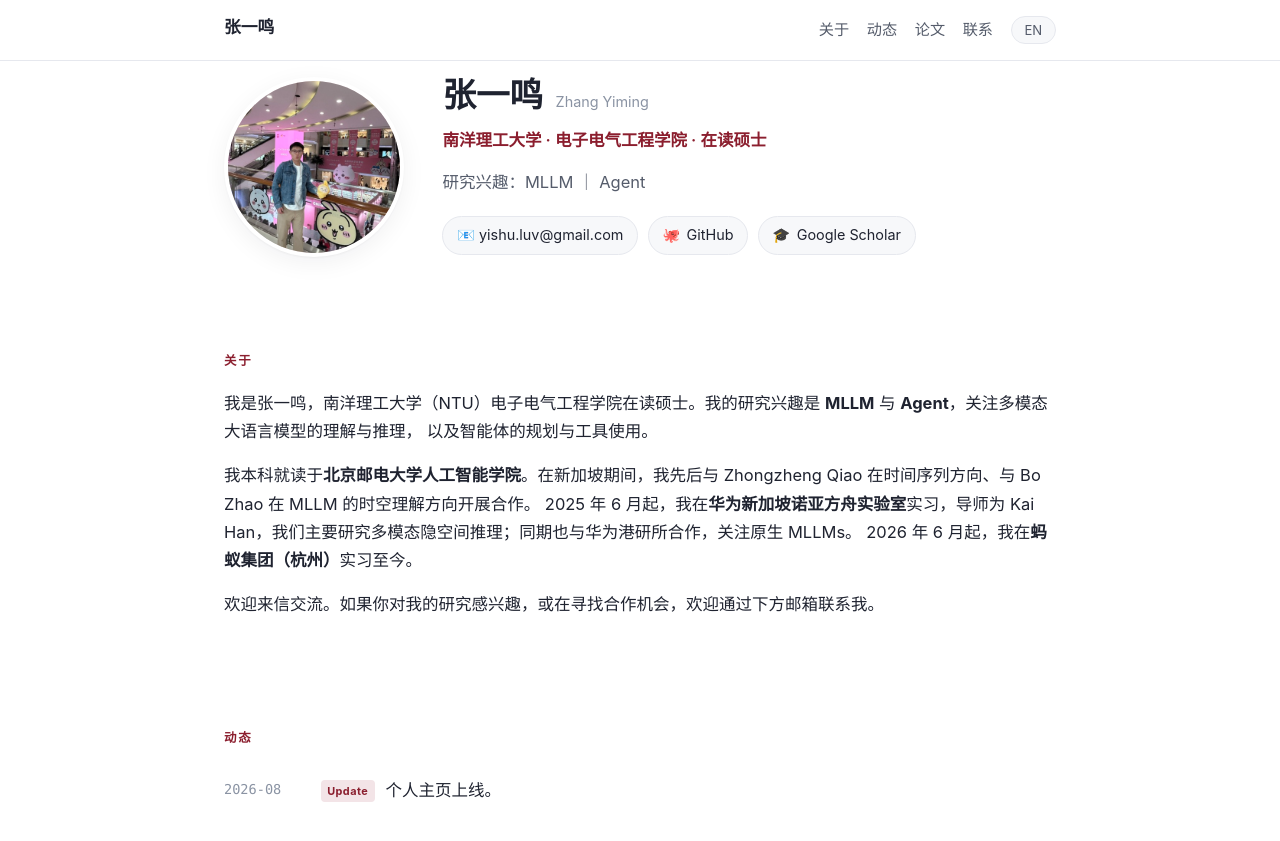
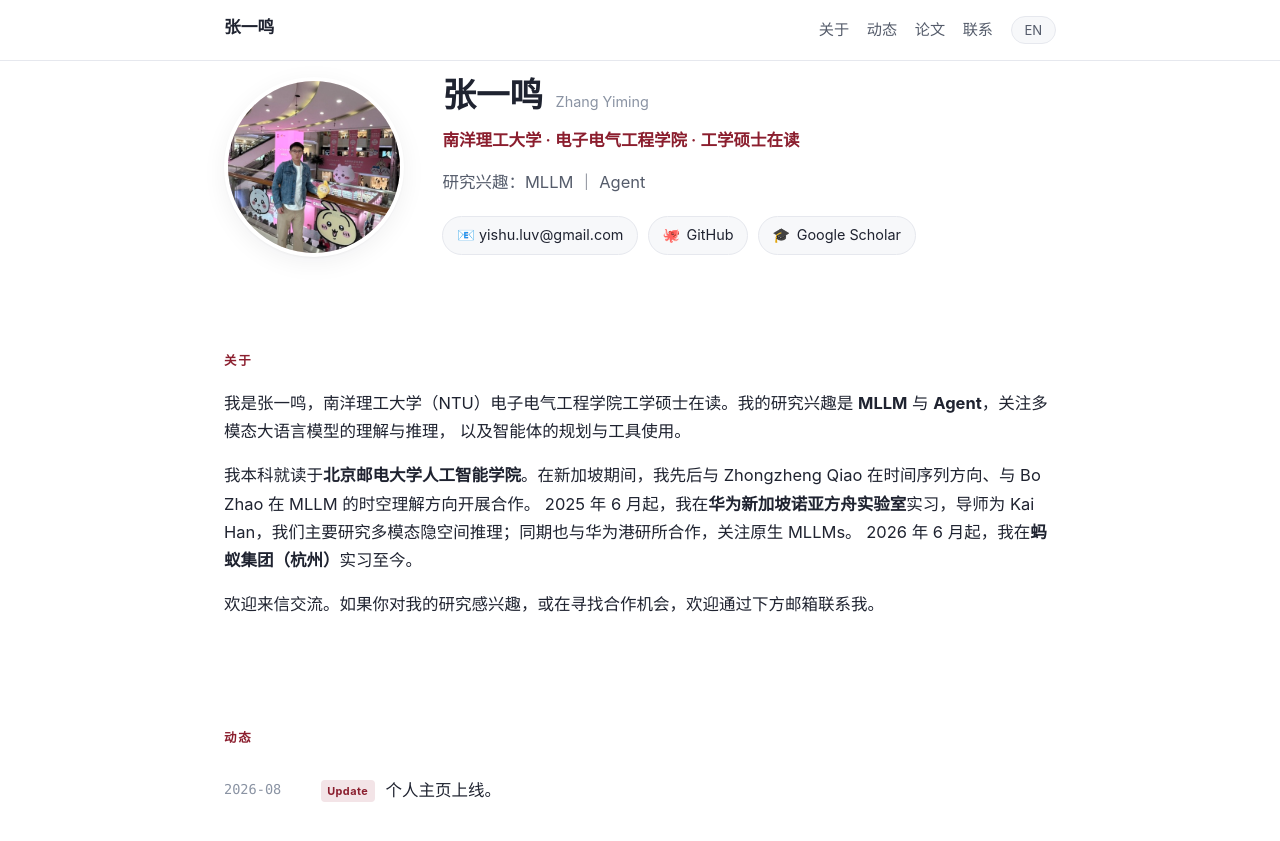
Before and after one commit to zhangym0213/zhangym0213.github.io, a Jekyll site: the page built from index.html, in a window 1280 px wide and 900 px high. Shown: the top 841 px of the window. Built offline with Jekyll 4.4.1, drawn with Linux system fonts in a browser that asks for light colours.

Commit message:
revert: MSc -> MEng (与简历 工学硕士 统一)

```diff
--- a/_config.yml
+++ b/_config.yml
@@ -2,7 +2,7 @@
 title: Zhang Yiming | 张一鸣
 email: yishu.luv@gmail.com
 description: >-
-  Personal homepage of Zhang Yiming (张一鸣), MSc student at NTU EEE.
+  Personal homepage of Zhang Yiming (张一鸣), MEng student at NTU EEE.
   Research interests: MLLM and Agent.
 author: Zhang Yiming
 
--- a/_includes/about.html
+++ b/_includes/about.html
@@ -5,12 +5,12 @@
     </h2>
     <div class="about">
       <p class="zh">
-        我是张一鸣，南洋理工大学（NTU）电子电气工程学院在读硕士。我的研究兴趣是
+        我是张一鸣，南洋理工大学（NTU）电子电气工程学院工学硕士在读。我的研究兴趣是
         <strong>MLLM</strong> 与 <strong>Agent</strong>，关注多模态大语言模型的理解与推理，
         以及智能体的规划与工具使用。
       </p>
       <p class="en">
-        I am Yiming Zhang, an MSc student in the School of Electrical &amp; Electronic
+        I am Yiming Zhang, an MEng student in the School of Electrical &amp; Electronic
         Engineering at Nanyang Technological University (NTU). My research interests lie in
         <strong>MLLM</strong> and <strong>Agent</strong>, focusing on the understanding and
         reasoning of multimodal large language models, as well as the planning and tool use of agents.
--- a/_includes/hero.html
+++ b/_includes/hero.html
@@ -8,8 +8,8 @@
         <small class="zh" style="font-family:var(--sans);font-weight:400;color:var(--muted);font-size:.9rem;">&nbsp;Zhang Yiming</small>
       </h1>
       <p class="affil">
-        <span class="zh">南洋理工大学 · 电子电气工程学院 · 在读硕士</span>
-        <span class="en">MSc Student, School of Electrical &amp; Electronic Engineering, NTU</span>
+        <span class="zh">南洋理工大学 · 电子电气工程学院 · 工学硕士在读</span>
+        <span class="en">MEng Student, School of Electrical &amp; Electronic Engineering, NTU</span>
       </p>
       <p class="lead">
         <span class="zh">研究兴趣：MLLM ｜ Agent</span>
```
